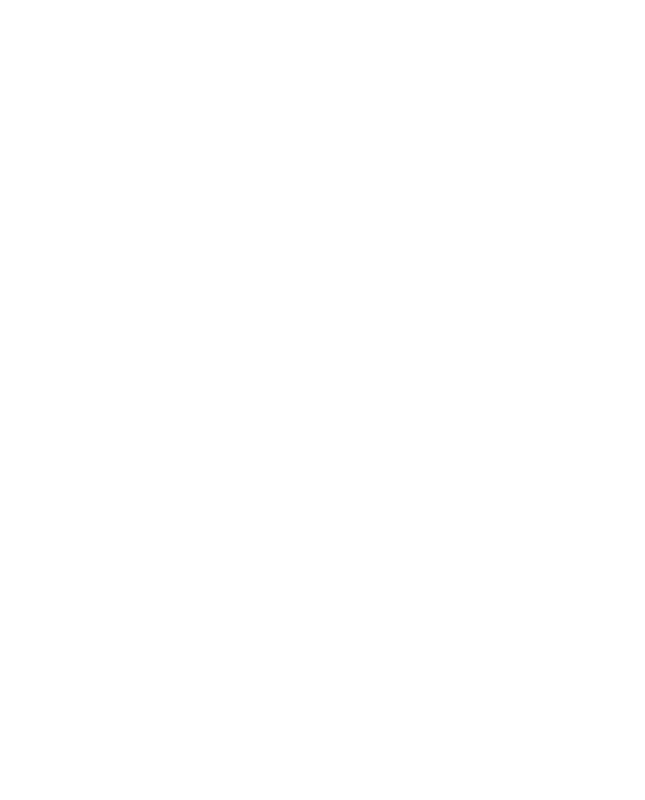
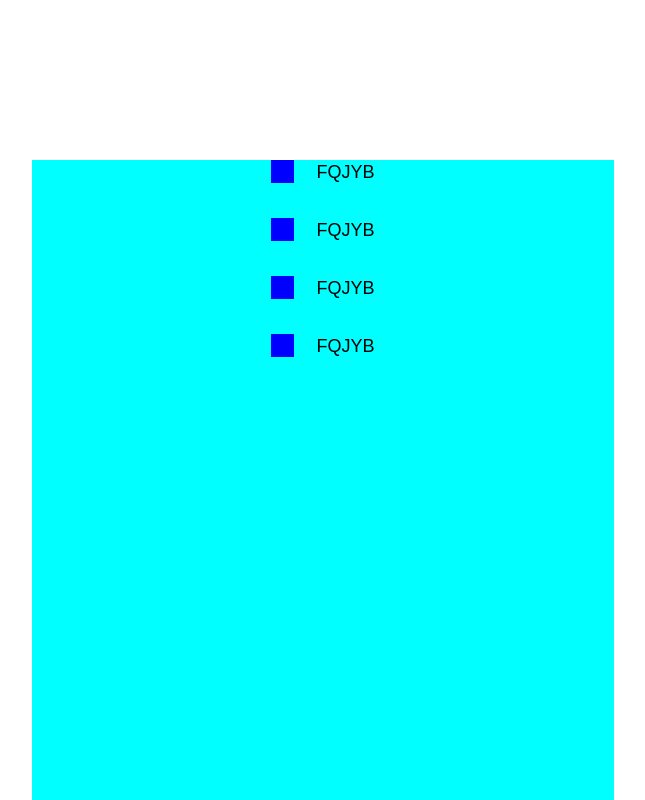
Before and after one commit to slumpthug/git-houseDZ, a plain HTML site: page index.html in a window 1280 px wide. Shown: the top 800 px of the page, without its empty margins (317-962 px from the left). Drawn offline with Linux system fonts and the light colour scheme.

Commit message:
added containers and styles for them

```diff
--- a/css/style.css
+++ b/css/style.css
@@ -0,0 +1,38 @@
+.main{
+    display: flex;
+    justify-content: center;
+    align-items: center;
+    padding: 160px 0px 177px 0px;
+}
+
+.main-section{
+    width: 582px;
+    height: 1200px;
+    background-color: aqua;
+}
+
+.main-section__cont-names{
+    height: 30%;
+    display: flex;
+    justify-content: center;
+}
+
+.main-section__list-name{
+    display: flex;
+    font-weight: 400;
+    font-size: 18px;
+    line-height: 22px;
+    align-items: center;
+    margin-bottom: 35px;
+}
+
+.square{
+    width: 23px;
+    height: 23px;
+    background-color: blue;
+    margin-right: 22px;
+}
+
+.main-section__cont-houses{
+    height: 70%;
+}
--- a/index.html
+++ b/index.html
@@ -10,5 +10,33 @@
 </head>
 <body>
 
+    <main class="main">
+        <section class="main-section">
+            <div class="main-section__cont-names">
+                <ul>
+                    <li class="main-section__list-name">
+                        <div class="square"></div>
+                        FQJYB
+                    </li>
+                    <li class="main-section__list-name">
+                        <div class="square"></div>
+                        FQJYB
+                    </li>
+                    <li class="main-section__list-name">
+                        <div class="square"></div>
+                        FQJYB
+                    </li>
+                    <li  class="main-section__list-name">
+                        <div class="square"></div>
+                        FQJYB
+                    </li>
+                </ul>
+            </div>
+            <div class="main-section__cont-houses">
+
+            </div>
+        </section>
+    </main>
+
 </body>
 </html>
```
